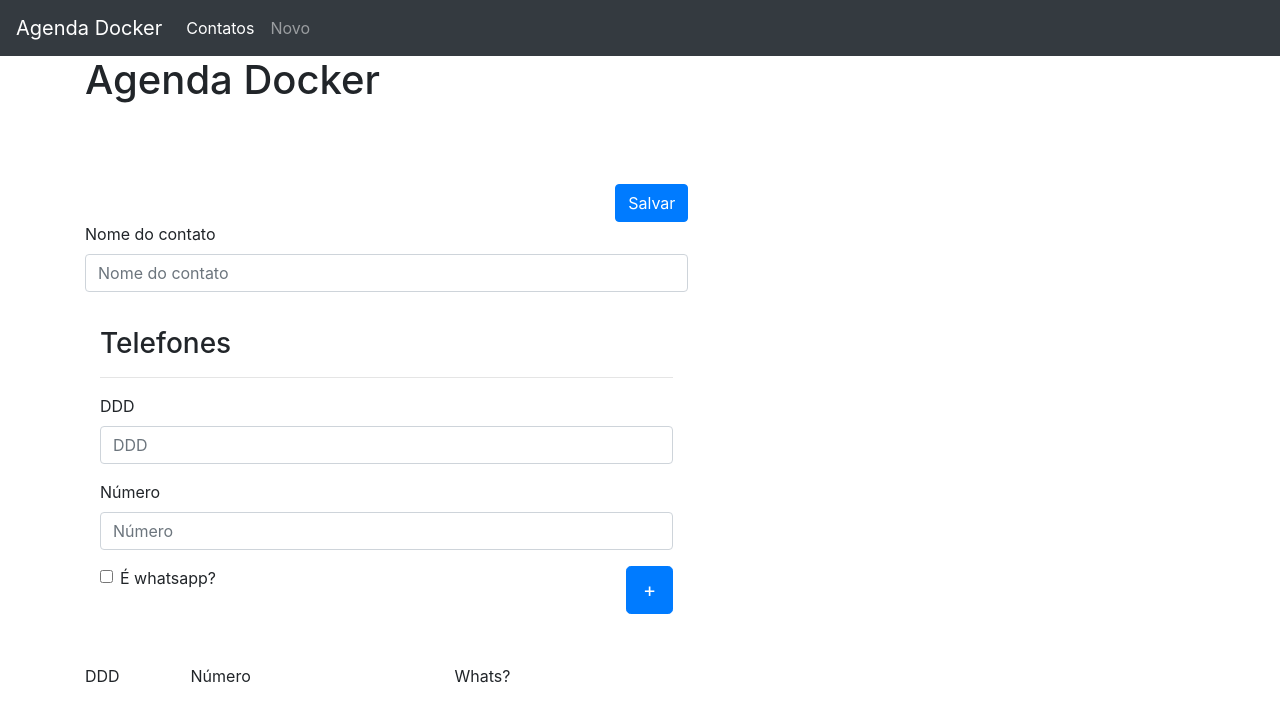
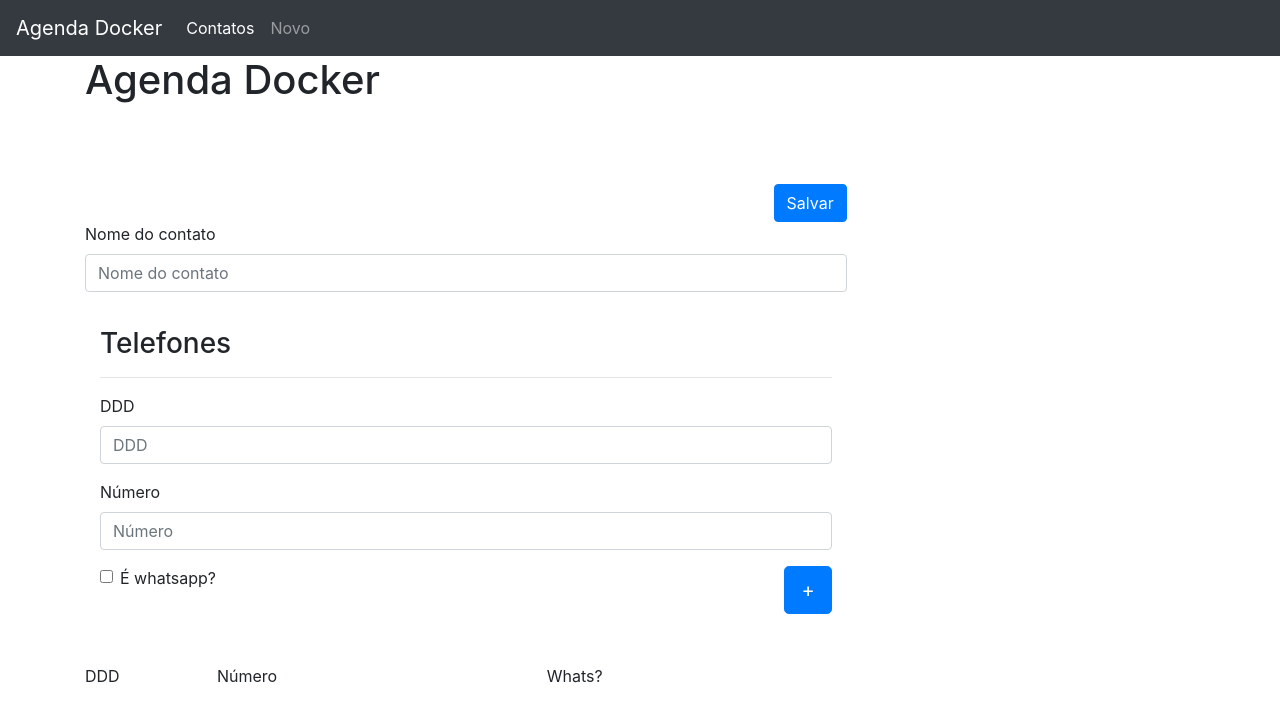
Before and after one commit to leandrodasilvaalves/agenda-docker-netcore, an Angular app in the folder frontend/: page /novo in a window 1280 px wide. Shown: the top 722 px of the page. Built offline with nearby package versions, Linux system fonts and the light colour scheme.

Commit message:
Metodo post funcionando

```diff
--- a/frontend/src/app/agenda.service.ts
+++ b/frontend/src/app/agenda.service.ts
@@ -1,15 +1,9 @@
 import { Injectable } from '@angular/core';
 import { HttpClient, HttpHeaders } from '@angular/common/http';
-import { Observable } from 'rxjs';
-import { map, catchError, tap } from 'rxjs/operators';
+import { IContato } from './agenda.models';
 
 
 const _endpoint = 'http://localhost:7000/api/contatos';
-const _httpOptions = {
-  headers: new HttpHeaders({
-    'Content-Type' : 'application/json'
-  })
-};
 
 @Injectable({
   providedIn: 'root'
@@ -21,4 +15,8 @@ export class AgendaService {
   public obterContatos(){
     return this.http.get(_endpoint);
   }
+
+  public incluirContato(contato: IContato){
+    return this.http.post(_endpoint, contato);
+  }
 }
--- a/frontend/src/app/app.component.html
+++ b/frontend/src/app/app.component.html
@@ -2,11 +2,9 @@
 
 <div class="container">
     <div class="row">
-        <div class="col-8">
+        <div class="col-10">
             <h1 class="title">Agenda Docker</h1>
-
             <router-outlet></router-outlet>
-
         </div>
     </div>
 </div>
--- a/frontend/src/app/contato-form/contato-form.component.ts
+++ b/frontend/src/app/contato-form/contato-form.component.ts
@@ -1,5 +1,6 @@
 import { Component, OnInit } from '@angular/core';
 import { IContato } from '../agenda.models';
+import { AgendaService } from '../agenda.service';
 
 @Component({
   selector: 'app-contato-form',
@@ -10,7 +11,7 @@ export class ContatoFormComponent implements OnInit {
 
   contato: IContato;
 
-  constructor() {
+  constructor(private servico: AgendaService) {
     this.contato = {} as IContato;
   }
 
@@ -18,7 +19,7 @@ export class ContatoFormComponent implements OnInit {
   }
 
   salvar(): void{
-    console.log(this.contato);
+    this.servico.incluirContato(this.contato).subscribe(console.log);
   }
 
   atualizarTelefones(telefones){
--- a/frontend/src/app/contato-lista/contato-lista.component.ts
+++ b/frontend/src/app/contato-lista/contato-lista.component.ts
@@ -18,9 +18,8 @@ export class ContatoListaComponent implements OnInit {
   }
 
   obterContatos(){
-    this.servico.obterContatos().subscribe( (data: IContato[]) => {
+    this.servico.obterContatos().subscribe((data: IContato[]) => {
       this.contatos = data;
-      console.log(this.contatos);
     });
   }
 }
```
